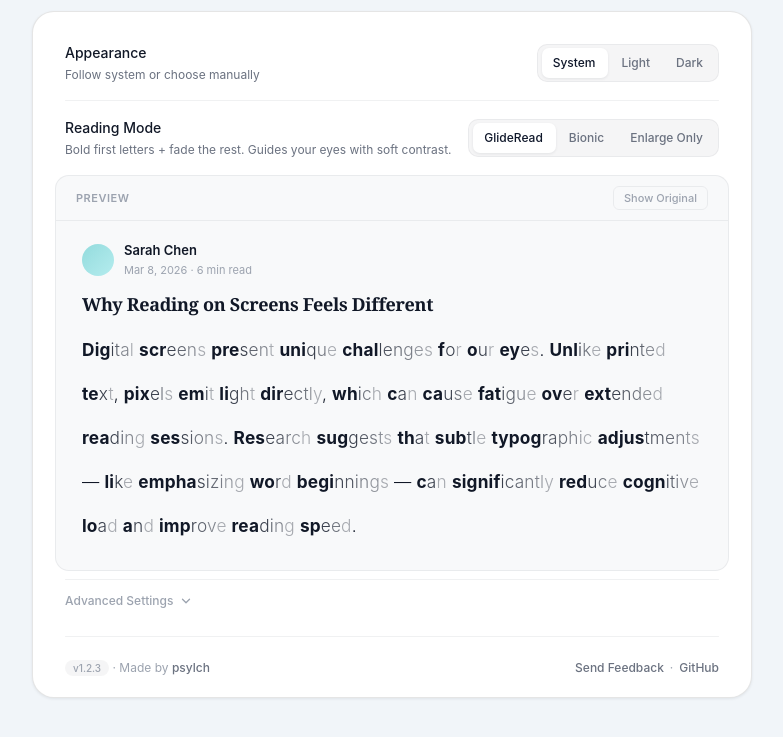
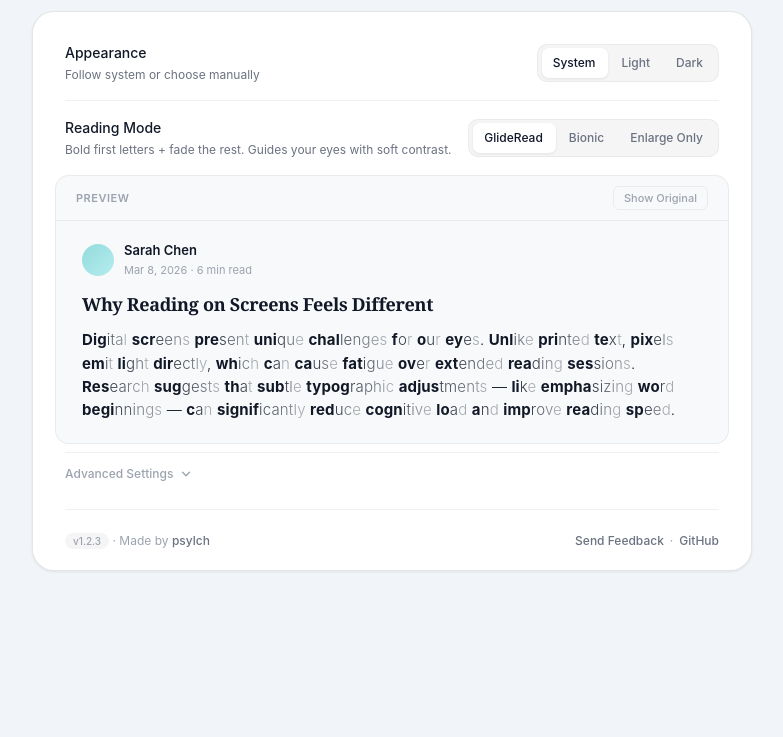
Before and after one commit to psylch/glideread-extension, a browser extension: page options/options.html in a window 1280 px wide. Shown: the part 173-910 px from the top of the page, without its empty margins (248-1031 px from the left). After the commit the page ends 800 px from the top, so only its background shows below. Drawn offline with Linux system fonts and the light colour scheme.

Commit message:
fix: use fixed realistic text density in options preview
Preview no longer scales with user's fontScale/lineHeightScale sliders.
Uses fixed 15px / 1.55 line-height to mimic real website density.

```diff
--- a/options/options.css
+++ b/options/options.css
@@ -869,12 +869,11 @@ body {
 }
 
 .preview-body {
-  font-size: calc(15px * var(--preview-font-scale, 1));
-  line-height: calc(1.7 * var(--preview-line-height-scale, 1));
+  font-size: 15px;
+  line-height: 1.55;
   color: var(--text);
   font-weight: 300;
   letter-spacing: 0.01em;
-  transition: font-size 0.2s ease, line-height 0.2s ease;
 }
 
 /* Bionic reading classes — tuned for thin preview font */
--- a/options/options.js
+++ b/options/options.js
@@ -156,11 +156,8 @@ const previewToggle = document.getElementById('preview-toggle');
 let showingOriginal = false;
 
 function updatePreview() {
-  const fontScale = parseFloat(document.getElementById('font-scale').value) || 1.15;
-  const lineHeightScale = parseFloat(document.getElementById('line-height-scale').value) || 1.5;
-
-  previewCard.style.setProperty('--preview-font-scale', fontScale);
-  previewCard.style.setProperty('--preview-line-height-scale', lineHeightScale);
+  // Preview uses fixed realistic density (not user's fontScale/lineHeightScale)
+  // so users see GlideRead's effect at typical website text sizes.
 
   if (showingOriginal) {
     previewBody.textContent = PREVIEW_TEXT;
```
